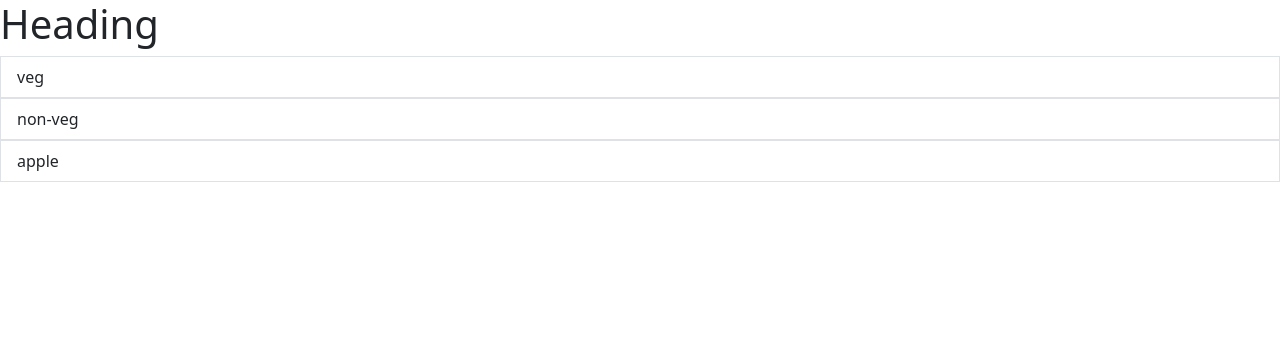
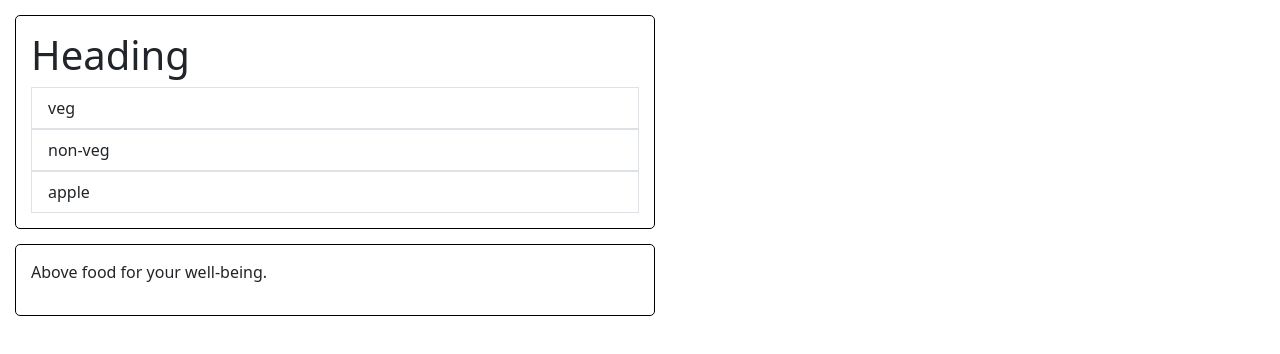
Before and after one commit to shreyaa-03/ReactJS, a React (Vite) app in the folder vite-app/: page / in a window 1280 px wide. Shown: the top 354 px of the page. Built offline with nearby package versions, Linux system fonts and the light colour scheme.

Commit message:
props.children

```diff
--- a/vite-app/src/App.jsx
+++ b/vite-app/src/App.jsx
@@ -1,17 +1,22 @@
-import React from "react";
 import FoodItems from "./components/FoodItems";
 import ErrorMsg from "./components/ErrorMessage";
+import Container from "./components/Container";
 
 const App = () => {
     let foodItems = ["veg", "non-veg", "apple"];
   // let foodItems = [];
 
   return (
-    <React.Fragment>
+    <>
+    <Container>
       <h1>Heading</h1>
       <ErrorMsg items={foodItems}></ErrorMsg>
       <FoodItems items={foodItems}></FoodItems>
-    </React.Fragment>
+      </Container>
+      <Container>
+        <p>Above food for your well-being.</p>
+      </Container>
+      </>
   );
 };
 export default App;
--- /dev/null
+++ b/vite-app/src/components/Container.jsx
@@ -0,0 +1,8 @@
+/* eslint-disable react/prop-types */
+import style from '../css/Container.module.css'
+
+export default function Container(props) {
+  return (
+      <div className={style.container}>{ props.children}</div>
+  )
+}
--- /dev/null
+++ b/vite-app/src/css/Container.module.css
@@ -0,0 +1,8 @@
+.container{
+    border: 1px solid black;
+    margin: 15px;
+    width: 50%;
+    border-radius: 5px;
+    min-width: 300px;
+    padding: 15px;
+}
```
